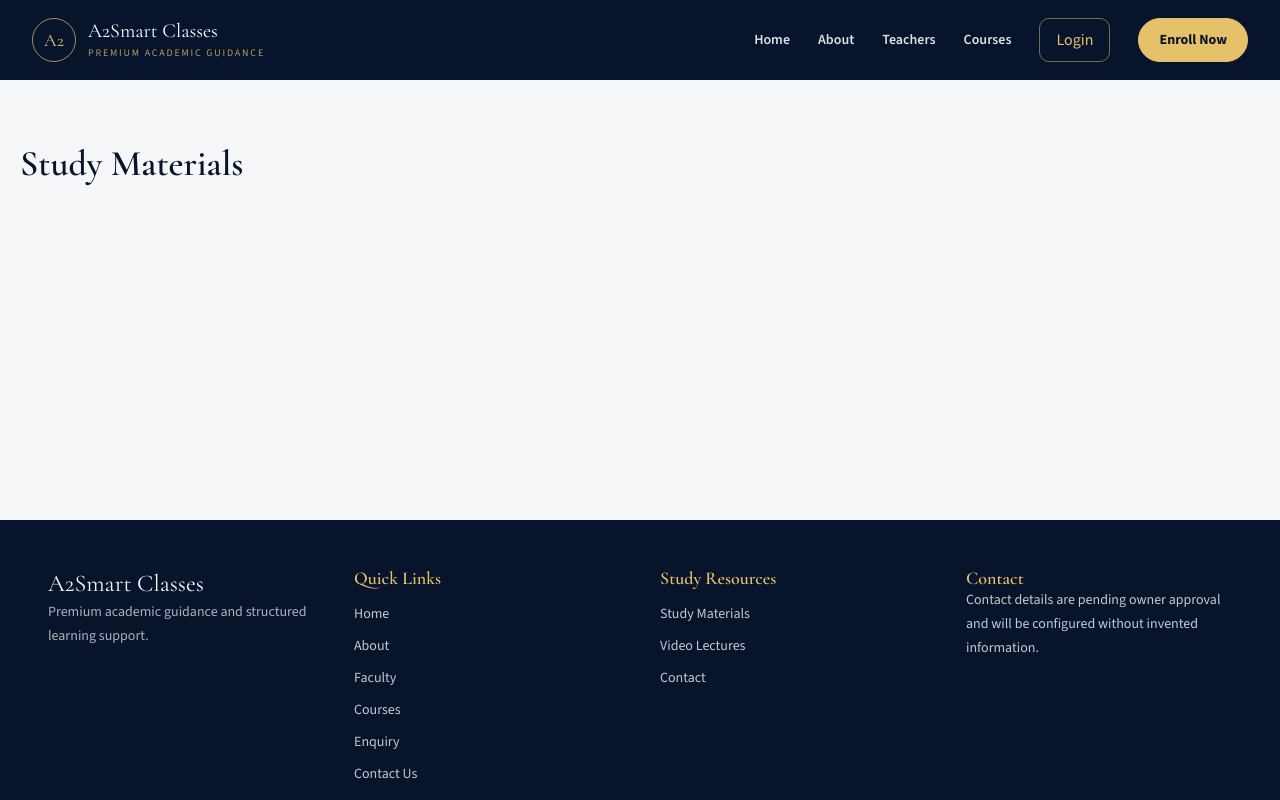
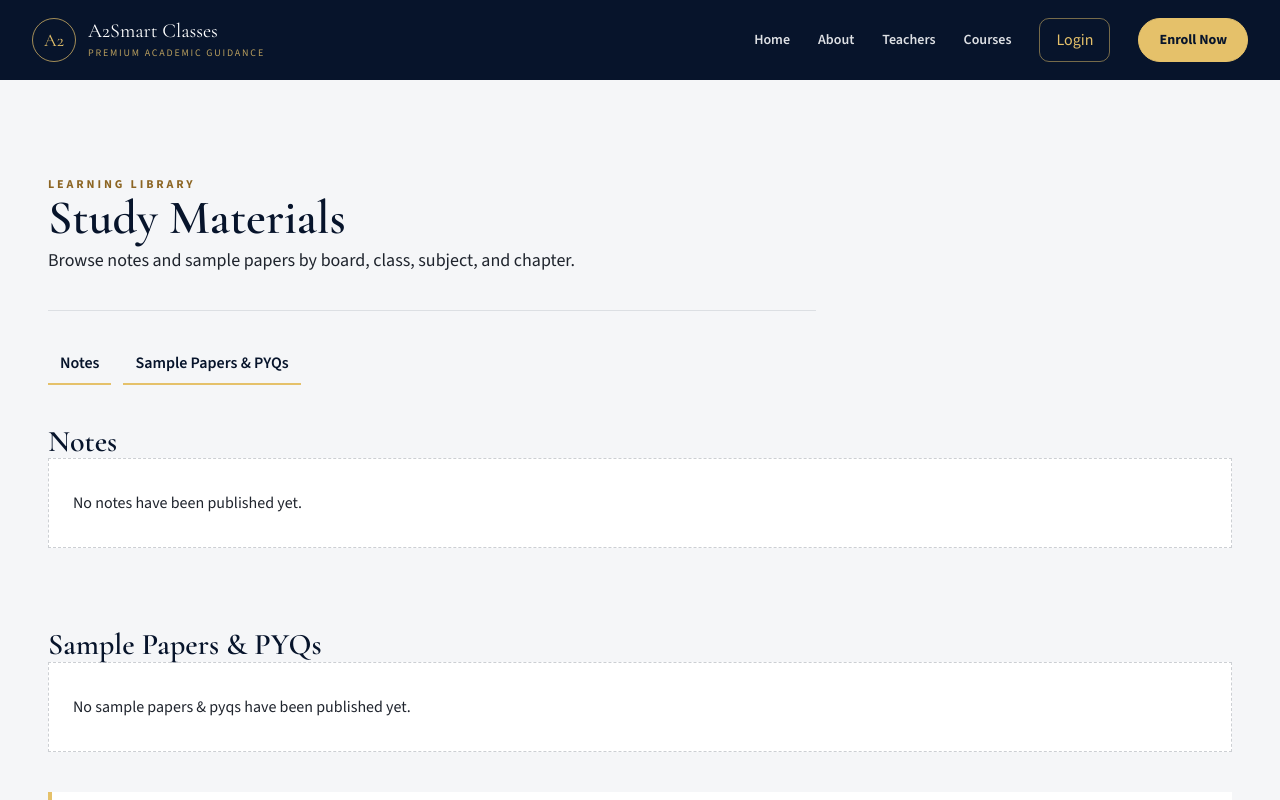
Before and after one commit to royrohan1437/A2_Smart_Classes_Final, a Next.js app: page /study-materials in a window 1280 px wide. Shown: the top 800 px of the page. Built offline with nearby package versions, Linux system fonts and the light colour scheme.

Commit message:
feat(T11): build study materials page

```diff
--- a/src/app/(public)/study-materials/page.tsx
+++ b/src/app/(public)/study-materials/page.tsx
@@ -1,7 +1,87 @@
-export default function StudyMaterialsPlaceholderPage() {
+import Link from "next/link";
+
+interface StudyMaterial {
+  title: string;
+  category: "Notes" | "Sample Papers & PYQs";
+  fileType: string;
+  access: "FREE" | "RESTRICTED";
+  href: string;
+}
+
+// Materials are populated by the T30 admin module; do not publish unverified files.
+const materials: StudyMaterial[] = [];
+
+export default function StudyMaterialsPage() {
+  const categories = ["Notes", "Sample Papers & PYQs"] as const;
+
   return (
-    <main className="min-h-[55vh] px-5 py-16">
-      <h1 className="text-4xl text-navy-950">Study Materials</h1>
+    <main className="bg-ivory px-5 py-16 text-charcoal sm:px-8 sm:py-20 lg:px-12 lg:py-24">
+      <div className="mx-auto max-w-7xl">
+        <header className="max-w-3xl border-b border-navy-950/10 pb-9">
+          <p className="mb-3 text-xs font-bold uppercase tracking-[0.24em] text-gold-700">
+            Learning library
+          </p>
+          <h1 className="text-4xl text-navy-950 sm:text-5xl">Study Materials</h1>
+          <p className="mt-5 text-base leading-7 text-charcoal-soft sm:text-lg">
+            Browse notes and sample papers by board, class, subject, and chapter.
+          </p>
+        </header>
+
+        <nav aria-label="Material categories" className="mt-8 flex flex-wrap gap-3">
+          {categories.map((category) => (
+            <a
+              key={category}
+              href={`#${category === "Notes" ? "notes" : "sample-papers"}`}
+              className="border-b-2 border-gold-300 px-3 py-2 font-semibold text-navy-950 hover:border-gold-700 focus-visible:outline-offset-4"
+            >
+              {category}
+            </a>
+          ))}
+        </nav>
+
+        {categories.map((category) => {
+          const id = category === "Notes" ? "notes" : "sample-papers";
+          const entries = materials.filter((material) => material.category === category);
+          return (
+            <section key={category} id={id} className="scroll-mt-28 py-10">
+              <h2 className="font-serif text-3xl text-navy-950">{category}</h2>
+              {entries.length === 0 ? (
+                <p className="mt-5 border border-dashed border-navy-950/20 bg-white px-6 py-8 text-charcoal-soft">
+                  No {category.toLowerCase()} have been published yet.
+                </p>
+              ) : (
+                <ul className="mt-5 divide-y divide-navy-950/10 border-y border-navy-950/10">
+                  {entries.map((item) => (
+                    <li
+                      key={item.href}
+                      className="flex flex-wrap items-center justify-between gap-4 py-5"
+                    >
+                      <div>
+                        <h3 className="font-semibold text-navy-950">{item.title}</h3>
+                        <p className="mt-1 text-sm text-charcoal-soft">
+                          {item.fileType} · {item.access}
+                        </p>
+                      </div>
+                      {item.access === "FREE" ? (
+                        <Link href={item.href} className="font-semibold text-gold-700 underline">
+                          View / Download
+                        </Link>
+                      ) : (
+                        <span className="text-sm font-semibold text-charcoal-soft">
+                          Student login required
+                        </span>
+                      )}
+                    </li>
+                  ))}
+                </ul>
+              )}
+            </section>
+          );
+        })}
+        <p className="border-l-4 border-gold-300 bg-white px-5 py-4 text-sm text-charcoal-soft">
+          Board, class, subject, and chapter filters will appear with approved library records.
+        </p>
+      </div>
     </main>
   );
 }
```
